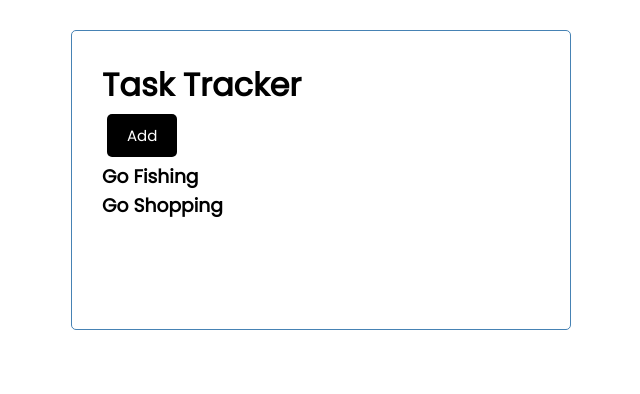
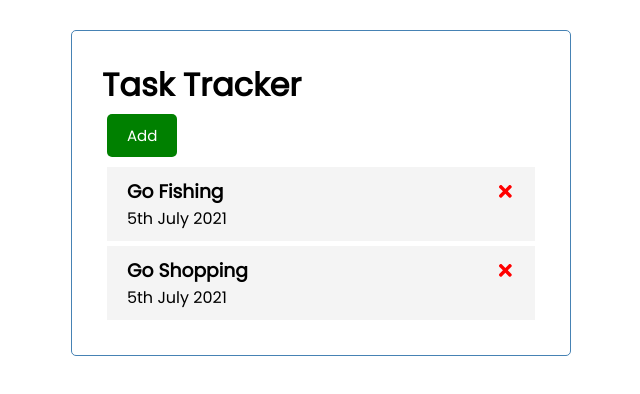
Before and after one commit to Karanjot-singh/react-task-tracker, a React (Create React App) app: page / in a window 1280 px wide. Shown: the top 394 px of the page, without its empty margins (319-959 px from the left). Built offline with nearby package versions, Linux system fonts and the light colour scheme; the HTML template or start-up script is replaced by a standard one.

Commit message:
Delete Functionality Added

```diff
--- a/package.json
+++ b/package.json
@@ -8,6 +8,7 @@
     "@testing-library/user-event": "^12.8.3",
     "react": "^17.0.2",
     "react-dom": "^17.0.2",
+    "react-icons": "^4.2.0",
     "react-scripts": "4.0.3",
     "web-vitals": "^1.1.2"
   },
--- a/src/App.js
+++ b/src/App.js
@@ -7,19 +7,31 @@
 function App() {
   const [tasks, setTasks] = useState([
     {
-        id: 1,
-        text: "Go Fishing"
+      id: 1,
+      text: "Go Fishing",
+      day: "5th July 2021",
     },
     {
-        id: 2,
-        text: "Go Shopping"
-    },],)
+      id: 2,
+      text: "Go Shopping",
+      day: "5th July 2021",
+
+    },])
+
+  //Delete Task
+  //Usually redux or contextAPI is used to manage the state from within the component, here we create functions in app.js
+  const deleteTask = (id) => {
+    //To set the onCLick behaviour of FaTimes icon, Works it's way up here to call function, State gets passed down actions get passed up
+    setTasks(tasks.filter((task) => task.id !== id))
+  }
 
   //Write JS directly inside JSX using {}
   return (
     <div className='container'> {/*Must contain only one root element*/}
-    <Header />
-    <Tasks tasks= {tasks}/>
+      <Header />
+      {tasks.length>0 ? (<Tasks tasks={tasks} onDelete={deleteTask} />)
+      : ('No Tasks Today :D')
+      }
     </div>
   );
 }
--- a/src/components/Button.js
+++ b/src/components/Button.js
@@ -10,7 +10,7 @@
     )
 }
 
-Button.defaultProps = { color: 'black', text: 'Button', }
+Button.defaultProps = { color: 'green', text: 'Button', }
 Button.propTypes = { color: PropTypes.string, text: PropTypes.string, onClick: PropTypes.func }
 
 export default Button
--- /dev/null
+++ b/src/components/Task.js
@@ -0,0 +1,14 @@
+import { FaTimes } from 'react-icons/fa'
+
+const Task = ({ task, onDelete }) => {
+    return (
+        <div className="task">
+            <h3>{task.text}<FaTimes style={{ color: 'red', cursor: 'pointer' }}
+                onClick={() => onDelete(task.id)} />
+            </h3>
+            <p>{task.day}</p>
+        </div>
+    )
+}
+
+export default Task
--- a/src/components/Tasks.js
+++ b/src/components/Tasks.js
@@ -1,17 +1,14 @@
+import Task from "./Task"
 
-
-const Tasks = ({tasks}) => {
-
-
+const Tasks = ({ tasks, onDelete }) => {
     return (
         <>
             {/* tasks.push() is restricted as state is immutable */}
             {/* setTasks([...tasks,{}]) */}
             {/* Note: These tasks are needed by other components hence Use Context API or Redux to  gather state  */}
             {tasks.map((task) => (
-                <h3 key={task.id}>
-                    {task.text}
-                </h3>))}
+                <Task key={task.id} task={task} onDelete={onDelete} />
+            ))}
         </>
     )
 }
```
Also changed, not shown: 1 other file (tests, documents, lock files or other folders).
